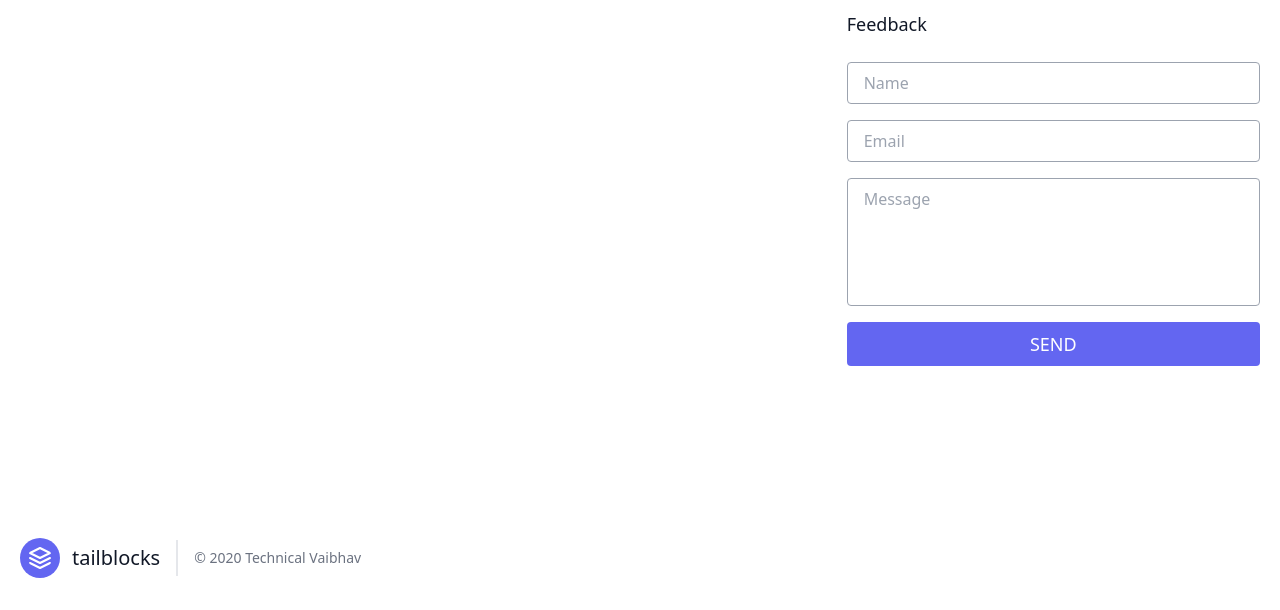
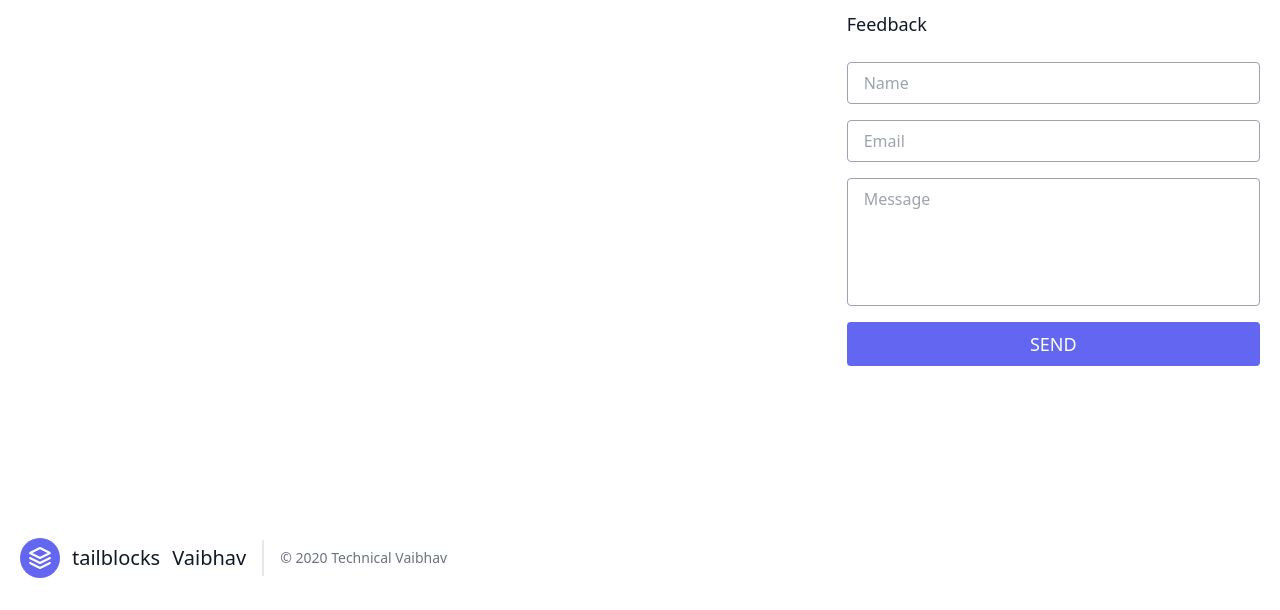
Before and after one commit to vsr559/TechnicalVaibhav.github.io, a plain HTML site: page index.html in a window 1280 px wide. Shown: the part 1184-1794 px from the top of the page. Drawn offline with nearby package versions, Linux system fonts and the light colour scheme.

Commit message:
Update index.html

```diff
--- a/index.html
+++ b/index.html
@@ -98,6 +98,7 @@
               <path d="M12 2L2 7l10 5 10-5-10-5zM2 17l10 5 10-5M2 12l10 5 10-5"></path>
             </svg>
             <span class="ml-3 text-xl">tailblocks</span>
+            <span class="ml-3 text-xl">Vaibhav</span>
           </a>
           <p class="text-sm text-gray-500 sm:ml-4 sm:pl-4 sm:border-l-2 sm:border-gray-200 sm:py-2 sm:mt-0 mt-4">© 2020 Technical Vaibhav
             <a href="https://twitter.com/knyttneve" class="text-gray-600 ml-1" rel="noopener noreferrer" target="_blank"></a>
```
